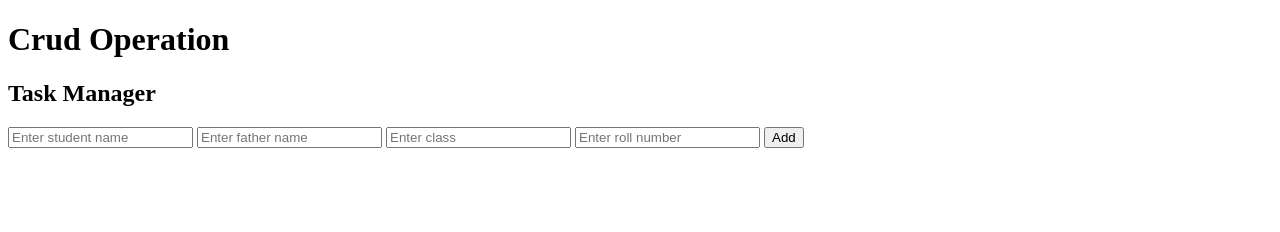
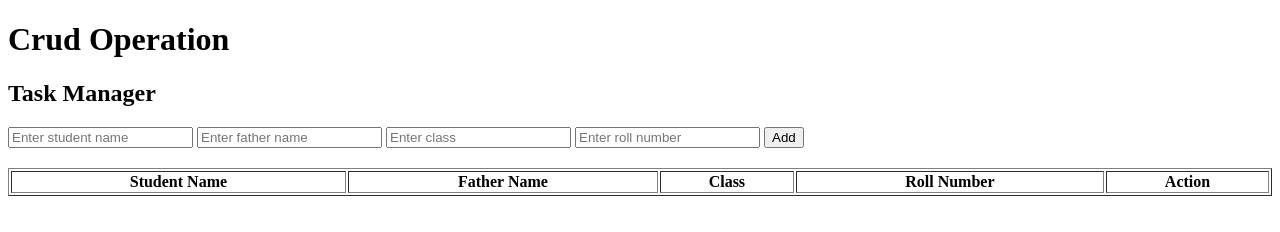
Before and after one commit to kirsacomsys-commits/project-landing-page, a plain HTML site: page index.html in a window 1280 px wide. Drawn offline with Linux system fonts and the light colour scheme.

Commit message:
update table

```diff
--- a/index.html
+++ b/index.html
@@ -16,6 +16,18 @@
     <button onclick="addApplication()">Add</button>
 </div>
 <ul id="taskList"></ul>
+<table border="1" style="width:100%; margin-top:20px;">
+    <thead>
+        <tr>
+            <th>Student Name</th>
+            <th>Father Name</th>
+            <th>Class</th>
+            <th>Roll Number</th>
+            <th>Action</th>
+        </tr>
+    </thead>
+    <tbody id="taskList"></tbody>
+</table>
 
 <script>
     let tasks = JSON.parse(localStorage.getItem('tasks')) || [];
```
